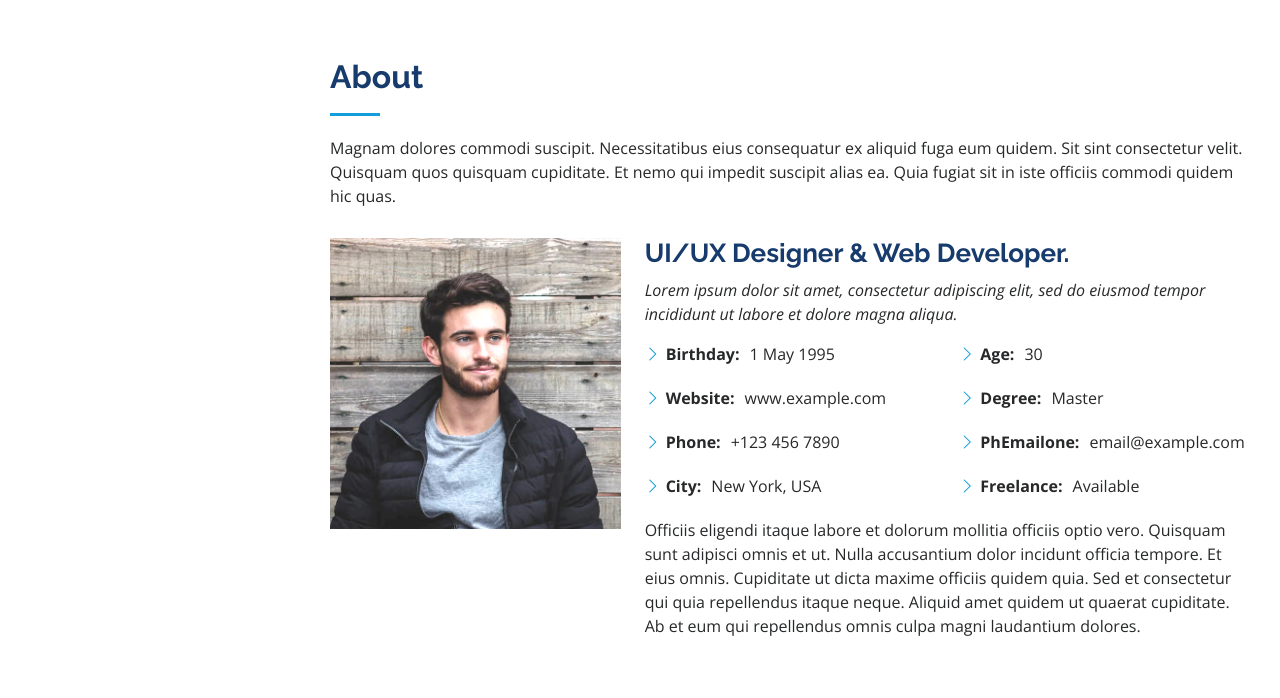
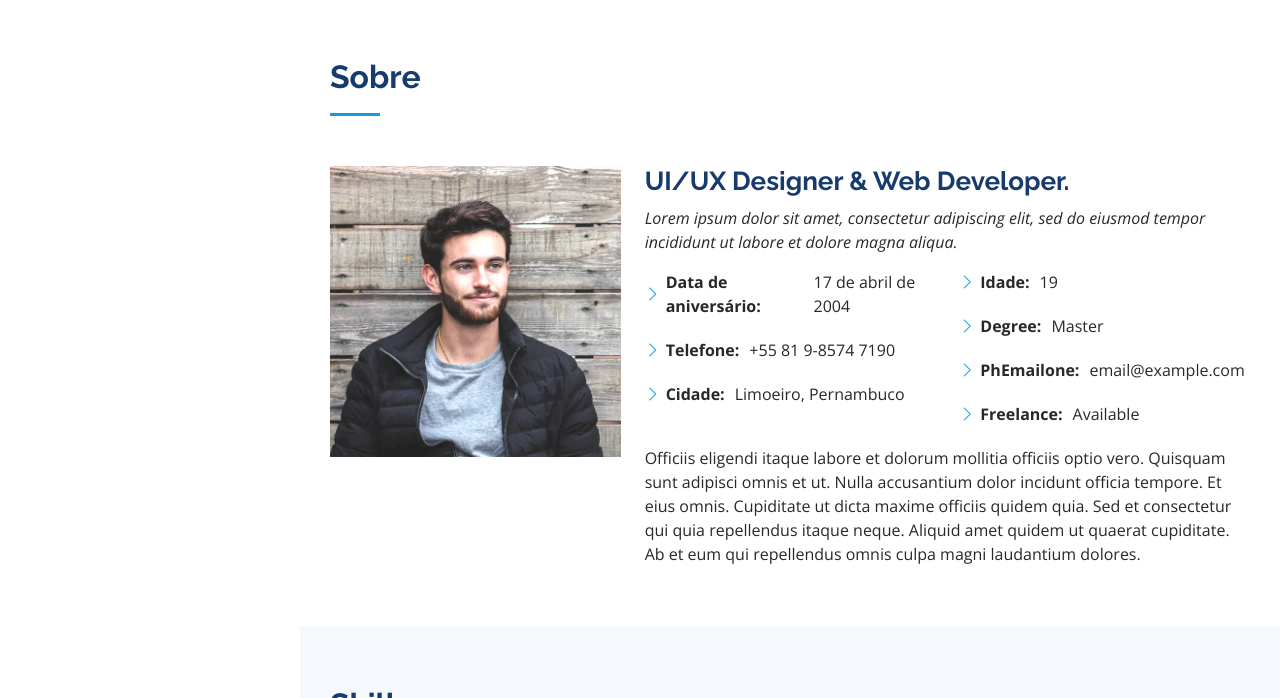
Before and after one commit to vittoriazsx/portifolio, a plain HTML site: page index.html in a window 1280 px wide. Shown: the part 802-1500 px from the top of the page. Drawn offline with nearby package versions, Linux system fonts and the light colour scheme.

Commit message:
Atualização da sessão sobre

```diff
--- a/index.html
+++ b/index.html
@@ -84,8 +84,8 @@
       <div class="container">
 
         <div class="section-title">
-          <h2>About</h2>
-          <p>Magnam dolores commodi suscipit. Necessitatibus eius consequatur ex aliquid fuga eum quidem. Sit sint consectetur velit. Quisquam quos quisquam cupiditate. Et nemo qui impedit suscipit alias ea. Quia fugiat sit in iste officiis commodi quidem hic quas.</p>
+          <h2>Sobre</h2>
+
         </div>
 
         <div class="row">
@@ -101,15 +101,14 @@
             <div class="row">
               <div class="col-lg-6">
                 <ul>
-                  <li><i class="bi bi-chevron-right"></i> <strong>Birthday:</strong> <span>1 May 1995</span></li>
-                  <li><i class="bi bi-chevron-right"></i> <strong>Website:</strong> <span>www.example.com</span></li>
-                  <li><i class="bi bi-chevron-right"></i> <strong>Phone:</strong> <span>+123 456 7890</span></li>
-                  <li><i class="bi bi-chevron-right"></i> <strong>City:</strong> <span>New York, USA</span></li>
+                  <li><i class="bi bi-chevron-right"></i> <strong>Data de aniversário:</strong> <span>17 de abril de 2004</span></li>
+                  <li><i class="bi bi-chevron-right"></i> <strong>Telefone:</strong> <span>+55 81 9-8574 7190</span></li>
+                  <li><i class="bi bi-chevron-right"></i> <strong>Cidade:</strong> <span>Limoeiro, Pernambuco</span></li>
                 </ul>
               </div>
               <div class="col-lg-6">
                 <ul>
-                  <li><i class="bi bi-chevron-right"></i> <strong>Age:</strong> <span>30</span></li>
+                  <li><i class="bi bi-chevron-right"></i> <strong>Idade:</strong> <span>19</span></li>
                   <li><i class="bi bi-chevron-right"></i> <strong>Degree:</strong> <span>Master</span></li>
                   <li><i class="bi bi-chevron-right"></i> <strong>PhEmailone:</strong> <span>email@example.com</span></li>
                   <li><i class="bi bi-chevron-right"></i> <strong>Freelance:</strong> <span>Available</span></li>
```
